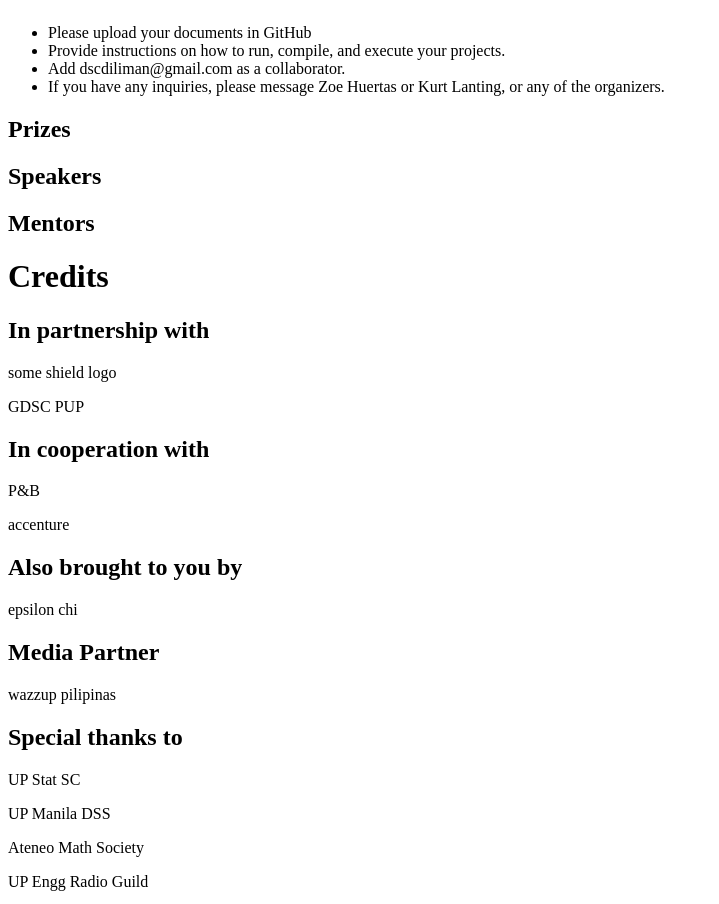
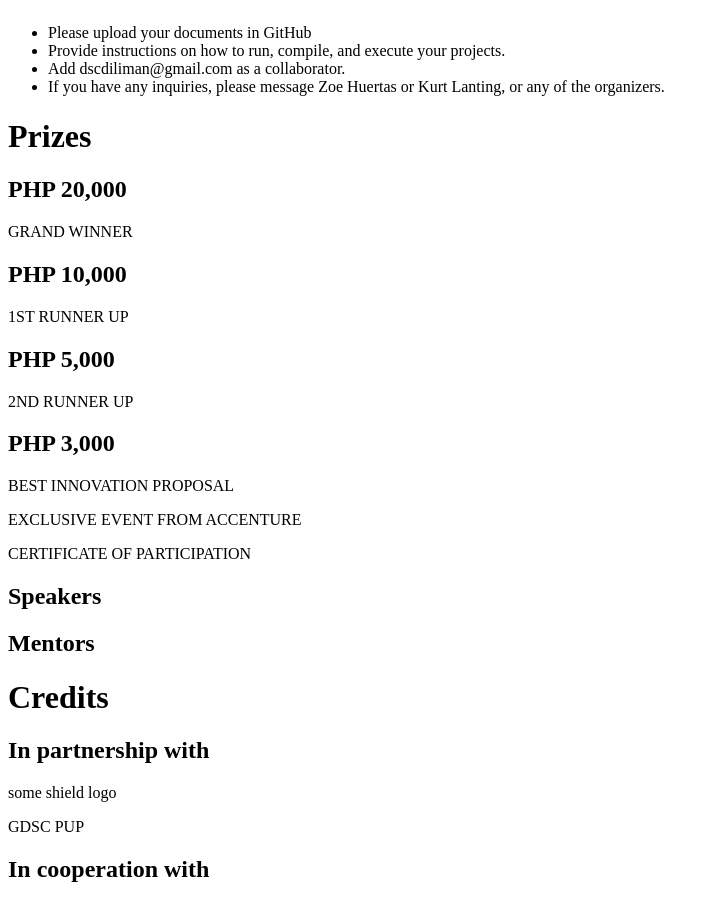
Before and after one commit to DSC-Diliman/socha-website, a SvelteKit app: page / in a window 1280 px wide. Shown: the part 3608-4512 px from the top of the page, without its empty margins (0-719 px from the left). Built offline with nearby package versions, Linux system fonts and the light colour scheme.

Commit message:
feat: add barebones Prizes section

```diff
--- a/src/routes/prizes.svelte
+++ b/src/routes/prizes.svelte
@@ -1 +1,11 @@
-<h2 id="prizes">Prizes</h2>
+<h1 id="prizes">Prizes</h1>
+<h2>PHP 20,000</h2>
+<p>GRAND WINNER</p>
+<h2>PHP 10,000</h2>
+<p>1ST RUNNER UP</p>
+<h2>PHP 5,000</h2>
+<p>2ND RUNNER UP</p>
+<h2>PHP 3,000</h2>
+<p>BEST INNOVATION PROPOSAL</p>
+<p>EXCLUSIVE EVENT FROM ACCENTURE</p>
+<p>CERTIFICATE OF PARTICIPATION</p>
```
